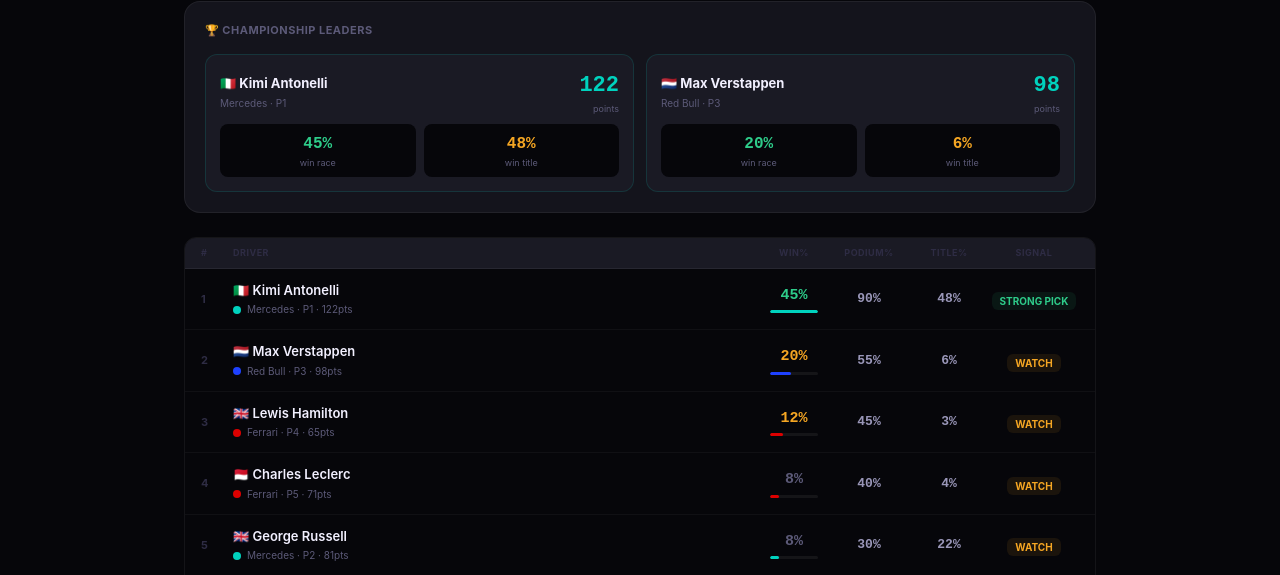
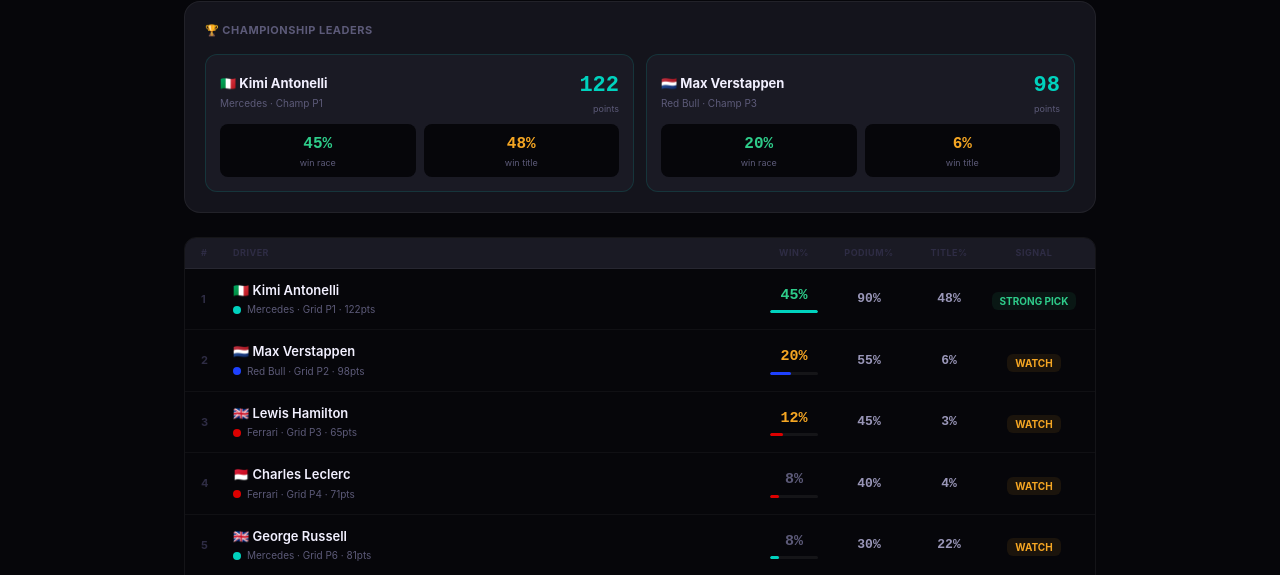
Before and after one commit to anujagadde18/tradedna, a Next.js app: page /f1 in a window 1280 px wide. Shown: the part 225-800 px from the top of the page. Built offline with nearby package versions, Linux system fonts and the light colour scheme.

Commit message:
fix: show grid position in driver table, championship pos in leaders

```diff
--- a/app/f1/page.tsx
+++ b/app/f1/page.tsx
@@ -11,25 +11,25 @@ const C = {
 };
 
 const DRIVERS = [
-  { pos:1, name:'Kimi Antonelli', team:'Mercedes', flag:'🇮🇹', winPct:45, podiumPct:90, champPct:48, pts:122, champPos:1, color:'#00d2be', verdict:'STRONG PICK', verdictColor:'#2ecc8a',
+  { pos:1, name:'Kimi Antonelli', team:'Mercedes', flag:'🇮🇹', winPct:45, podiumPct:90, champPct:48, pts:122, champPos:1, gridPos:1, color:'#00d2be', verdict:'STRONG PICK', verdictColor:'#2ecc8a',
     bull:['Monaco POLE — starts P1 Sunday','4 wins from 5 races — dominant season','Championship leader +43pts over Russell','Magic lap 1:12.051 — beat Verstappen by 0.043s'],
     bear:['Monaco unpredictable — safety cars common','Verstappen dangerous from P2','Title not over — must finish'] },
-  { pos:2, name:'Max Verstappen', team:'Red Bull', flag:'🇳🇱', winPct:20, podiumPct:55, champPct:6, pts:98, champPos:3, color:'#1e41ff', verdict:'WATCH', verdictColor:'#f5a623',
+  { pos:2, name:'Max Verstappen', team:'Red Bull', flag:'🇳🇱', winPct:20, podiumPct:55, champPct:6, pts:98, champPos:3, gridPos:2, color:'#1e41ff', verdict:'WATCH', verdictColor:'#f5a623',
     bull:['Qualifying P2 — front row start','0.043s from pole — Red Bull fast here','Monaco specialist — knows every barrier'],
     bear:['60pts behind Antonelli in championship','Red Bull reliability concerns'] },
-  { pos:3, name:'Lewis Hamilton', team:'Ferrari', flag:'🇬🇧', winPct:12, podiumPct:45, champPct:3, pts:65, champPos:4, color:'#dc0000', verdict:'WATCH', verdictColor:'#f5a623',
+  { pos:3, name:'Lewis Hamilton', team:'Ferrari', flag:'🇬🇧', winPct:12, podiumPct:45, champPct:3, pts:65, champPos:4, gridPos:3, color:'#dc0000', verdict:'WATCH', verdictColor:'#f5a623',
     bull:['Qualifying P3 — strong Ferrari showing','7x World Champion Monaco experience','Kim Kardashian in paddock for support'],
     bear:['Ferrari havent won since Mexico 2024','Needs Antonelli/Verstappen to hit issues'] },
-  { pos:4, name:'Charles Leclerc', team:'Ferrari', flag:'🇲🇨', winPct:8, podiumPct:40, champPct:4, pts:71, champPos:5, color:'#dc0000', verdict:'WATCH', verdictColor:'#f5a623',
+  { pos:4, name:'Charles Leclerc', team:'Ferrari', flag:'🇲🇨', winPct:8, podiumPct:40, champPct:4, pts:71, champPos:5, gridPos:4, color:'#dc0000', verdict:'WATCH', verdictColor:'#f5a623',
     bull:['Home race in Monaco — massive crowd support','Qualifying P4 — strong Ferrari','Monaco specialist — born here'],
     bear:['Hit wall at end of Q3 — car damage risk','Faces nervous wait on stewards investigation'] },
-  { pos:6, name:'George Russell', team:'Mercedes', flag:'🇬🇧', winPct:8, podiumPct:30, champPct:22, pts:81, champPos:2, color:'#00d2be', verdict:'WATCH', verdictColor:'#f5a623',
+  { pos:6, name:'George Russell', team:'Mercedes', flag:'🇬🇧', winPct:8, podiumPct:30, champPct:22, pts:81, champPos:2, gridPos:6, color:'#00d2be', verdict:'WATCH', verdictColor:'#f5a623',
     bull:['Championship P2 — 81pts','Mercedes strong car','Can gain points if Antonelli has issues'],
     bear:['Qualifying P6 — disappointing','Hard to overtake in Monaco from P6'] },
-  { pos:7, name:'Oscar Piastri', team:'McLaren', flag:'🇦🇺', winPct:10, podiumPct:35, champPct:9, pts:78, champPos:6, color:'#ff8000', verdict:'WATCH', verdictColor:'#f5a623',
+  { pos:7, name:'Oscar Piastri', team:'McLaren', flag:'🇦🇺', winPct:10, podiumPct:35, champPct:9, pts:78, champPos:6, gridPos:7, color:'#ff8000', verdict:'WATCH', verdictColor:'#f5a623',
     bull:['McLaren strong race pace','Can benefit from safety cars'],
     bear:['Qualifying P7 — starting too far back','Monaco impossible to overtake'] },
-  { pos:8, name:'Lando Norris', team:'McLaren', flag:'🇬🇧', winPct:5, podiumPct:25, champPct:8, pts:89, champPos:3, color:'#ff8000', verdict:'WATCH', verdictColor:'#f5a623',
+  { pos:8, name:'Lando Norris', team:'McLaren', flag:'🇬🇧', winPct:5, podiumPct:25, champPct:8, pts:89, champPos:3, gridPos:8, color:'#ff8000', verdict:'WATCH', verdictColor:'#f5a623',
     bull:['P3 in championship — needs points','McLaren upgrades working'],
     bear:['Qualifying P8 — very hard from here','Monaco favors qualifying position heavily'] },
 ];
@@ -65,7 +65,7 @@ export default function F1Page() {
                 <div style={{display:'flex',justifyContent:'space-between',alignItems:'center',marginBottom:8}}>
                   <div>
                     <div style={{fontSize:13,fontWeight:700}}>{d.flag} {d.name}</div>
-                    <div style={{fontSize:10,color:C.t3,marginTop:2}}>{d.team} · P{d.champPos}</div>
+                    <div style={{fontSize:10,color:C.t3,marginTop:2}}>{d.team} · Champ P{d.champPos}</div>
                   </div>
                   <div style={{textAlign:'right' as const}}>
                     <div style={{fontSize:22,fontWeight:800,fontFamily:'monospace',color:'#00d2be'}}>{d.pts}</div>
@@ -103,7 +103,7 @@ export default function F1Page() {
                 <div style={{fontSize:13,fontWeight:600,color:C.t1}}>{d.flag} {d.name}</div>
                 <div style={{display:'flex',alignItems:'center',gap:6,marginTop:2}}>
                   <span style={{width:8,height:8,borderRadius:'50%',background:d.color,display:'inline-block'}}/>
-                  <span style={{fontSize:10,color:C.t3}}>{d.team} · P{d.champPos} · {d.pts}pts</span>
+                  <span style={{fontSize:10,color:C.t3}}>{d.team} · Grid P{(d as any).gridPos||d.champPos} · {d.pts}pts</span>
                 </div>
               </div>
               <div style={{textAlign:'center' as const}}>
```
